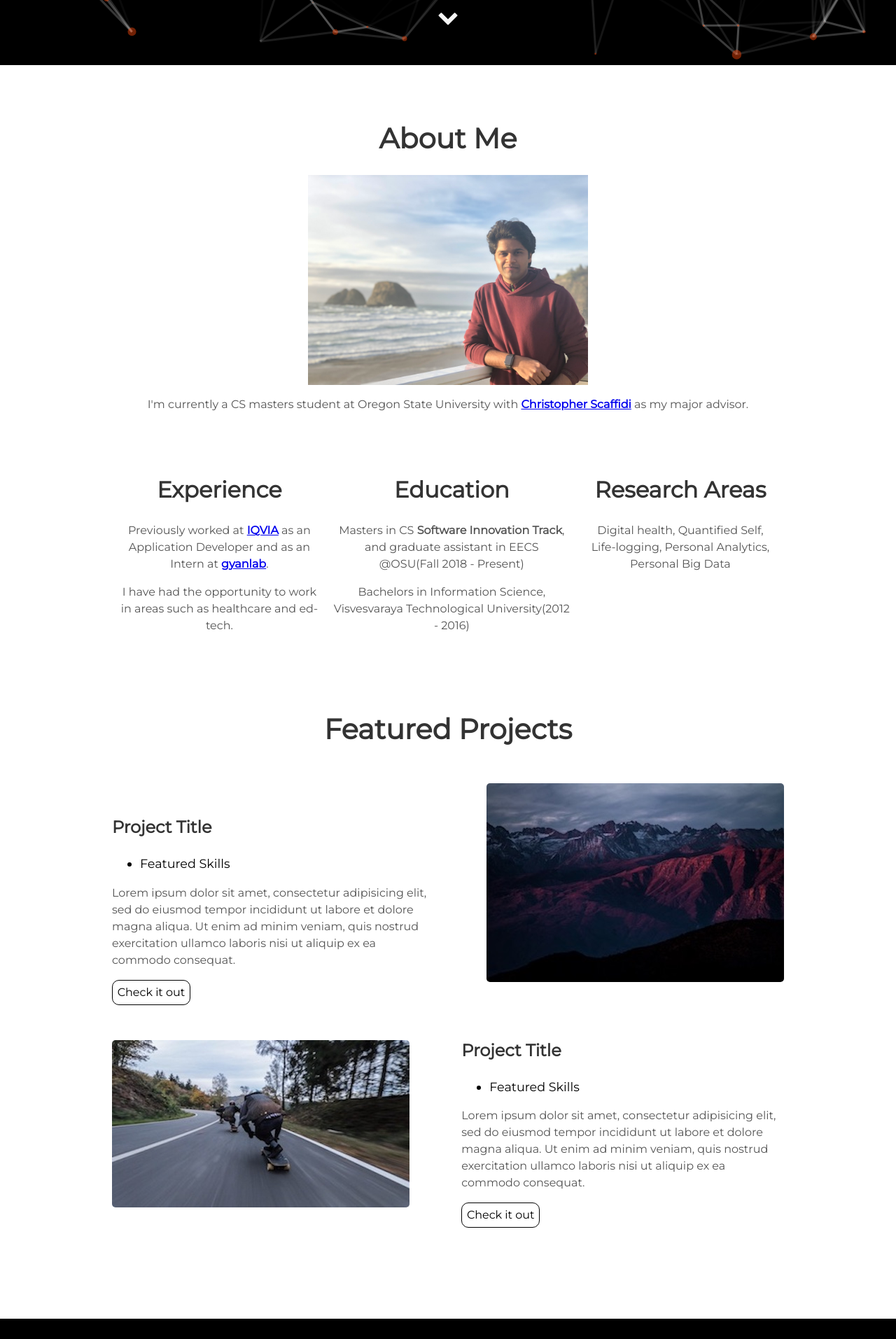
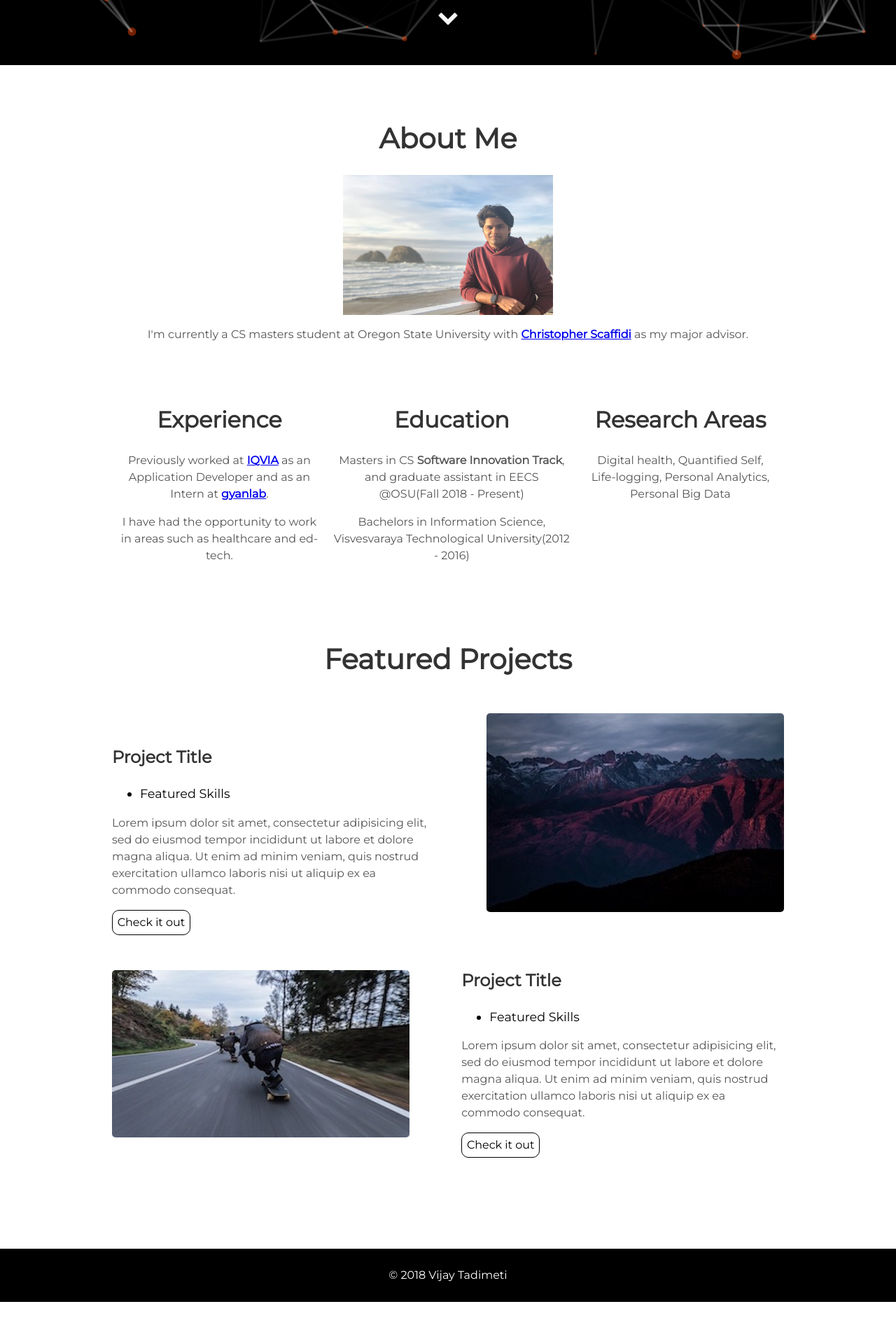
Before and after one commit to vijayvardhan94/laughing-octo-barnacle, a Jekyll site: the page built from index.html, in a window 1280 px wide. Shown: the part 807-2720 px from the top of the page at 70% size. Built offline with Jekyll 4.4.1, drawn with Linux system fonts in a browser that asks for light colours; after the commit the page ends 2667 px from its top, so only the background shows below that.

Commit message:
profile size

```diff
--- a/_includes/about.html
+++ b/_includes/about.html
@@ -1,6 +1,6 @@
  <div class="user-details">
   <h1>About Me</h1>
-  <img alt="profile" src="{{ "/assets/img/rsz_img_0521.jpg" | prepend: site.baseurl }}" width="400" height="300" align="middle" />
+  <img alt="profile" src="{{ "/assets/img/rsz_img_0521.jpg" | prepend: site.baseurl }}" width="300" height="200" align="middle" />
   <p>I'm currently a CS masters student at Oregon State University with <b><a href = "http://web.engr.oregonstate.edu/~scaffidc/">Christopher Scaffidi</a></b> as my major advisor. </p>
 </div>
   <div class="user">
```
